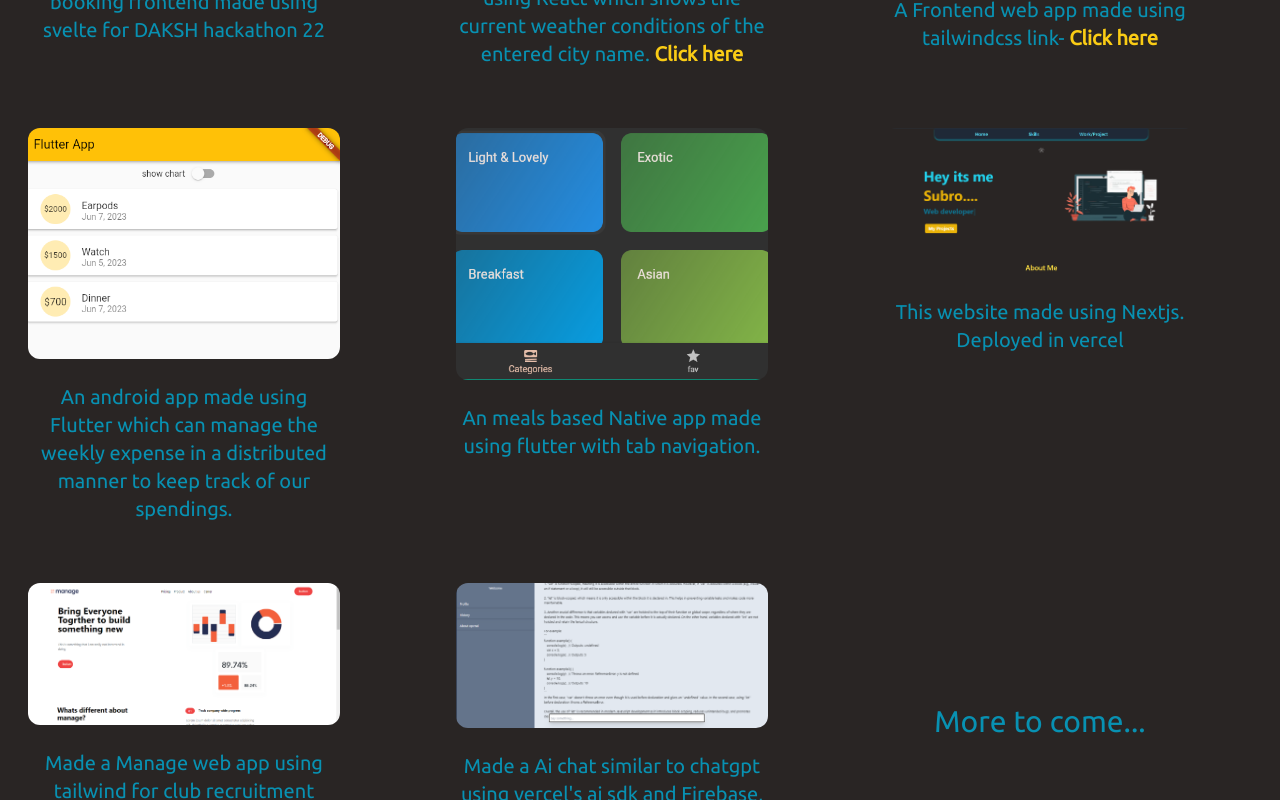
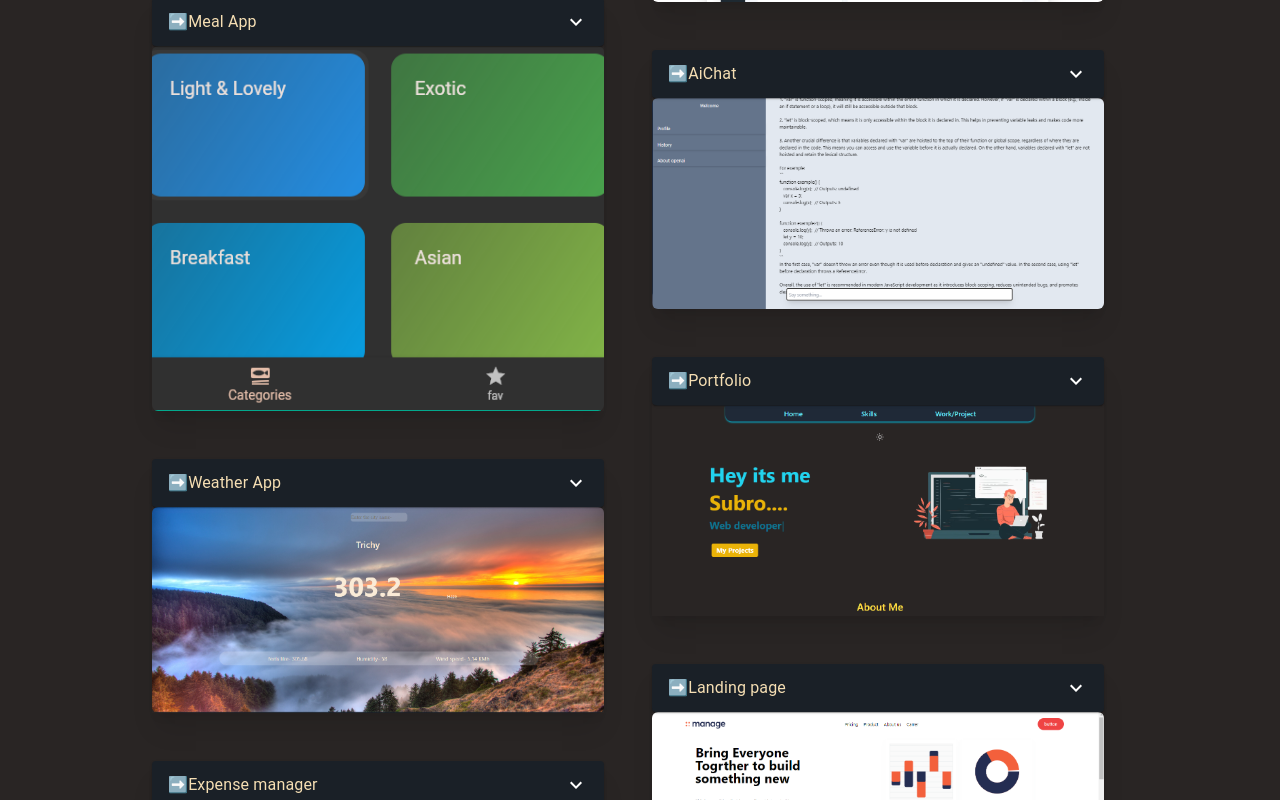
Before and after one commit to Macky151203/my_portfolio, a Next.js app: page /project in a window 1280 px wide. Shown: the part 460-1260 px from the top of the page. Built offline with nearby package versions, Linux system fonts and the light colour scheme.

Commit message:
made some changes

```diff
--- a/components/footer.js
+++ b/components/footer.js
@@ -11,7 +11,7 @@ export default function Footer(){
         <>
 
         <div className='flex md:flex-row flex-col-reverse justify-around mt-2 p-4 font-Ubuntu'>
-        <div className="flex flex-row justify-center items-center  text-xl mt-8 md:mt-0">
+        <div className="flex flex-row justify-center items-center text-lg  md:text-xl mt-8 md:mt-0">
             <div className='ml-3'>Made using</div>
             <TbBrandNextjs className='ml-3' style={{fontSize:'50px'}} />
             <div className='ml-3'>,</div>
--- a/components/hero.js
+++ b/components/hero.js
@@ -26,7 +26,7 @@ export default function Hero() {
 
   return (
     <>
-      <div className="transition-all  flex flex-col-reverse md:items-center justify-start items-start md:justify-center md:flex-row md:mt-10  py-2 ml-1 font-Ubuntu">
+      <div className="transition-all min-h-[60vh] flex flex-col-reverse md:items-center justify-start items-start md:justify-center md:flex-row md:mt-10  py-2 ml-1 font-Ubuntu temp">
         <div className=" rounded-3xl leading-snug font-bold text-cyan-400 dark:text-gray-700 text-5xl md:text-7xl p-5 md:h-80 md:w-1/3 md:ml-20 md:mr-20 md:leading-snug">Hey its me<br></br><span className='text-yellow-500 dark:text-gray-700'>Subro....</span> <br></br><p className='text-cyan-700  md:text-4xl text-xl mt-3'><span ref={el} /> </p>
 
           {/* <p className='text-cyan-700  md:text-4xl text-xl mt-3'> CSE Undergrad</p> */}
--- a/package.json
+++ b/package.json
@@ -9,6 +9,11 @@
     "lint": "next lint"
   },
   "dependencies": {
+    "@emotion/react": "^11.11.1",
+    "@emotion/styled": "^11.11.0",
+    "@mui/icons-material": "^5.14.7",
+    "@mui/lab": "^5.0.0-alpha.142",
+    "@mui/material": "^5.14.7",
     "@next/font": "^13.1.2",
     "@vercel/analytics": "^1.0.1",
     "autoprefixer": "^10.4.13",
--- a/pages/project/index.js
+++ b/pages/project/index.js
@@ -1,9 +1,9 @@
 import Navbar from "@/components/navbar"
-import { Suspense, lazy ,SuspenseImage} from "react"
+import { Suspense, lazy, SuspenseImage } from "react"
 import Image from "next/image"
-import vapi from '../../images/vapi.jpg'
+
 import travelapp from '../../images/travelapp.png'
-import clock from '../../images/clock.png'
+
 import mpf from '../../images/mpf.png'
 import weather from '../../images/weather.png'
 import manage from '../../images/manage.png'
@@ -11,73 +11,134 @@ import fend from '../../images/fend.png'
 import meal from '../../images/meal.png'
 import pexp from '../../images/pexp.png'
 import chat from '../../images/chat.png'
-
+import Box from '@mui/material/Box'
+import Paper from '@mui/material/Paper';
+import Masonry from '@mui/lab/Masonry';
+import { styled } from '@mui/material/styles';
+import ExpandMoreIcon from '@mui/icons-material/ExpandMore';
 import { BsArrowUpCircle } from 'react-icons/bs'
 import Link from "next/link"
 import Layout2 from "@/components/imageslayout"
 import Loading from "@/components/loading"
 import { Ubuntu } from "@next/font/google"
+import { useMediaQuery } from '@mui/material';
+import {
+    Accordion,
+    AccordionDetails,
+    AccordionSummary,
+    Typography,
+} from '@mui/material';
 // import Card from "@/components/card"
-const Card= lazy(()=>import('../../components/card.js'))
-const ubuntu=Ubuntu({
-    subsets:['latin'],
-    weight:'400',
-  })
+const Card = lazy(() => import('../../components/card.js'))
+const ubuntu = Ubuntu({
+    subsets: ['latin'],
+    weight: '400',
+})
 
 
 export default function Project() {
+    const matches = useMediaQuery('(min-width:600px)');
+    const StyledAccordion = styled(Accordion)(({ theme }) => ({
+        backgroundColor: theme.palette.mode === 'dark' ? '#1A2027' : '#1A2027',
+        color: 'wheat',
+    }));
+    const Label = styled(Paper)(({ theme }) => ({
+        backgroundColor: theme.palette.mode === 'dark' ? '#1A2027' : '#1A2027',
+        ...theme.typography.body2,
+        padding: theme.spacing(0.5),
+        textAlign: 'center',
+        color: "wheat",
+        borderBottomLeftRadius: 0,
+        borderBottomRightRadius: 0,
+    }));
+    const itemData = [
+        {
+            img: travelapp,
+            title: 'TravelApp',
+            desc: 'Travel app frontend made for Daksh Hackathon',
+
+            // link:''
+        },
+        {
+            img: fend,
+            title: 'Landing page',
+            desc: 'A landing page made for club recruitment',
+            link: 'https://dcs-rose.vercel.app',
+            github:'https://github.com/Macky151203/dcs'
+        },
+        {
+            img: meal,
+            title: 'Meal App',
+            desc: 'A meal app made using Flutter',
+
+        },
+        {
+            img: chat,
+            title: 'AiChat',
+            desc: 'An AI chat app made using vercel AI SDK',
+            link: 'https://temp-pi-two.vercel.app',
+            github:'https://github.com/Macky151203/temp'
+        },
+        {
+            img: mpf,
+            title: 'Portfolio',
+            desc: 'This website made using Nextjs and Tailwindcss',
+            github:'https://github.com/Macky151203/mpf'
+        },
+        {
+            img: weather,
+            title: 'Weather App',
+            desc: 'A Weather app made using React and openweather api',
+            link: 'https://react-weatherapp-mduj-9n32w9cdv-macky151203.vercel.app',
+            github:'https://github.com/Macky151203/React_weatherapp',
+        },
+        {
+            img: manage,
+            title: 'Landing page',
+            desc: 'A landing page made using Tailwindcss'
+        },
+        {
+            img: pexp,
+            title: 'Expense manager',
+            desc: 'An expense manageing app made using Flutter',
+            github:'https://github.com/Macky151203/Flutter_expense_App/tree/master'
+        },
+
+
+
+    ];
+
     return (
         <>
             <Layout2 >
                 <div id="tech" className={`${ubuntu.className} bg-stone-800 dark:bg-gray-200 pb-10 transition-colors duration-500`} >
                     <Navbar />
-                    <div className="grid grid-cols-1 md:grid-cols-2  lg:grid-cols-3  xl:grid-cols-4 gap-1 mt-24  overflow-x-hidden">
-                        <Suspense fallback={<div>Loading...</div>}>
-                        <Card src={travelapp} content='My first project was a travel ticket booking frontend made using svelte for DAKSH hackathon 22' />
-                        </Suspense>
+                    <div className=" flex items-center ml-6 text-lg text-white justify-center mt-6">
 
-                        <Card src={weather} hr='https://react-weatherapp-mduj-9n32w9cdv-macky151203.vercel.app' content='A weather forecast app made using React which shows the current weather conditions of the entered city name.'/>
-                        <div className="flex flex-col m-6 md:w-80 dark:shadow-md p-1 rounded-md ">
-                            <Image className="rounded-xl hover:cursor-pointer hover:blur-sm " src={fend} />
-                            <div className=" text-center mt-6 text-cyan-600 dark:text-cyan-800 text-xl">A Frontend web app made using tailwindcss link- <a className="font-bold text-yellow-400 dark:text-red-500" href="https://dcs-rose.vercel.app" target="_main">Click here</a></div>
-                        </div>
-                        <div className="flex flex-col m-6 md:w-80 dark:shadow-md p-1 rounded-md">
-                            <Image className="rounded-xl hover:cursor-pointer hover:blur-sm" src={pexp} />
-                            <div className="text-center mt-6 text-cyan-600 dark:text-cyan-800 text-xl">An android app made using Flutter which can manage the weekly expense in a distributed manner to keep track of our spendings.</div>
-                        </div>
-                        <div className="flex flex-col m-6 md:w-80 dark:shadow-md p-1 rounded-md">
-                            <Image className="rounded-xl hover:cursor-pointer hover:blur-sm object-cover" src={meal} />
-                            <div className="text-center mt-6 text-cyan-600 dark:text-cyan-800 text-xl">An meals based Native app made using flutter with tab navigation.</div>
-                        </div>
-                        <div className="flex flex-col m-6 md:w-80 dark:shadow-md p-1 rounded-md">
-                            <Image className="rounded-xl hover:cursor-pointer hover:blur-sm" src={mpf} />
-                            <div className="text-center mt-6 text-cyan-600 dark:text-cyan-800 text-xl">This website made using Nextjs. Deployed in vercel</div>
-                        </div>
-                        {/* <div className="flex flex-col m-6 md:w-80 dark:shadow-md p-1 rounded-md">
-                            <Image className="rounded-xl hover:cursor-pointer hover:blur-sm" src={manage} />
-                            <div className="text-center mt-6 text-cyan-600 dark:text-cyan-800 text-xl"></div>
-                        </div> */}
-                        <Card src={manage} content='Made a Manage web app using tailwind for club recruitment' />
-                        <div className="flex flex-col m-6 md:w-80 dark:shadow-md p-1 rounded-md ">
-                            <Suspense fallback={<Loading />}>
+                        <Box sx={{ width: 1000, minHeight: 829 }}>
+                            <Masonry columns={matches ? 2 : 1} spacing={6} >
+                                {itemData.map((item, index) => (
+                                    <div className="shadow-xl" key={index} >
+                                        {/* <Label>{item.title}</Label> */}
+                                        <StyledAccordion >
+                                            <AccordionSummary expandIcon={<ExpandMoreIcon className="text-white" />}>
+                                                <Typography className={`${ubuntu.className} text-lg`}>➡️{item.title}</Typography>
+                                            </AccordionSummary>
+                                            <AccordionDetails>{item.desc}</AccordionDetails>
+                                            <AccordionDetails>{item.link ? <a href={item?.link}><button className="p-1 px-2 bg-red-500 hover:bg-red-400 rounded-lg">Visit</button></a> : ''}  {item.github ? <a href={item?.github}><button className="p-1 px-2 bg-red-500 hover:bg-red-400 rounded-lg">Github</button></a> : ''}</AccordionDetails>
+                                        </StyledAccordion>
 
-                                <Image className="rounded-xl hover:cursor-pointer hover:blur-sm" src={chat} />
-
-                            </Suspense>
-                            <div className="text-center mt-6 text-cyan-600 dark:text-cyan-800 text-xl">Made a Ai chat similar to chatgpt using vercel's ai sdk and Firebase, link- <a className="font-bold text-yellow-400 dark:text-red-500" href="https://temp-pi-two.vercel.app" target="_main">Click here</a></div>
-                        </div>
-                        {/* <div className="m-6 md:w-80">
-                            <Loading />
-                        </div> */}
-                        <div className="flex flex-col m-6 md:w-80 items-center justify-center">
-
-                            <div className="text-center mt-6 text-cyan-600 dark:text-cyan-800 text-3xl">More to come...</div>
-                        </div>
+                                        <Image className="rounded-md" src={item.img} />
+                                    </div>
+                                ))}
+                            </Masonry>
+                        </Box>
+                    </div>
 
 
-                    </div>
-                    <div className="text-cyan-700 text-3xl text-center">Files for all these projects are in my <a className="text-yellow-400  dark:text-red-500" href="https://github.com/Macky151203" target="_main">Github</a>.</div>
-                    <div className="text-cyan-700 text-3xl text-center mt-4">Check out <a className="text-yellow-400  dark:text-red-500" href="https://linktr.ee/Subro20" target="_main">this</a> for data analysis related projects.</div>
+
+                    <div className="text-cyan-700 text-xl md:text-3xl text-center">Files for all these projects are in my <a className="text-yellow-400  dark:text-red-500" href="https://github.com/Macky151203" target="_main">Github</a>.</div>
+                    <div className="text-cyan-700 text-xl md:text-3xl text-center mt-4">Check out <a className="text-yellow-400  dark:text-red-500" href="https://linktr.ee/Subro20" target="_main">this</a> for data analysis related projects.</div>
                     <div className="flex justify-center mt-6">
                         <Link href="#tech" ><BsArrowUpCircle className="animate-bounce" style={{ fontSize: '40px' }} /></Link>
                     </div>
@@ -91,4 +152,4 @@ async function delay(promise) {
         setTimeout(resolve, 5000)
     })
     return promise
-  }
+}
--- a/styles/globals.css
+++ b/styles/globals.css
@@ -14,6 +14,12 @@ body{
   ::-webkit-scrollbar {
     width: 5px;
 }
+/* .temp{
+    background-image: url('https://source.unsplash.com/random');
+    object-fit: fill;
+    background-repeat: no-repeat;
+
+} */
 
 /* Track */
 ::-webkit-scrollbar-track {
```
Also changed, not shown: 1 other file (tests, documents, lock files or other folders).
